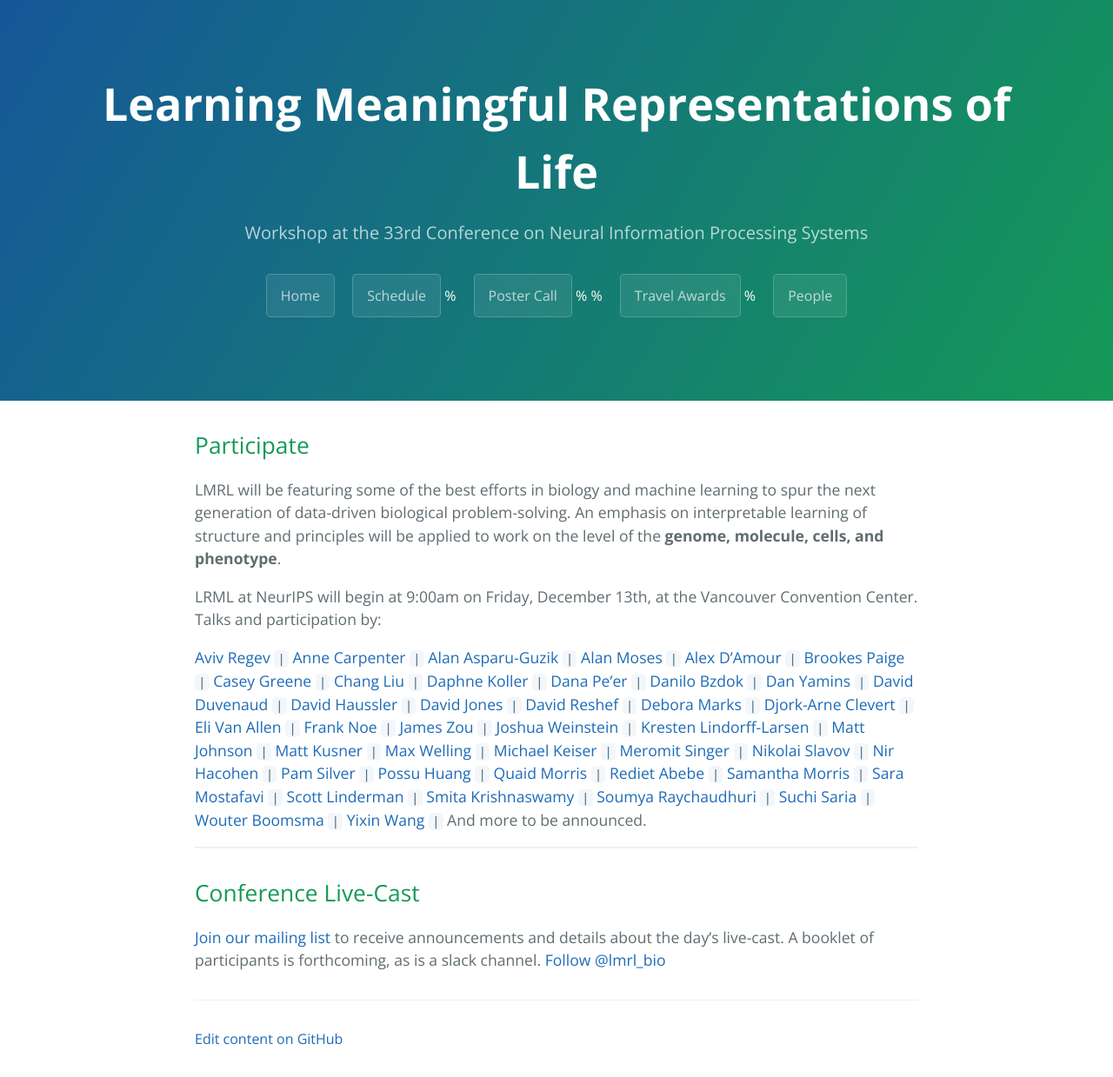
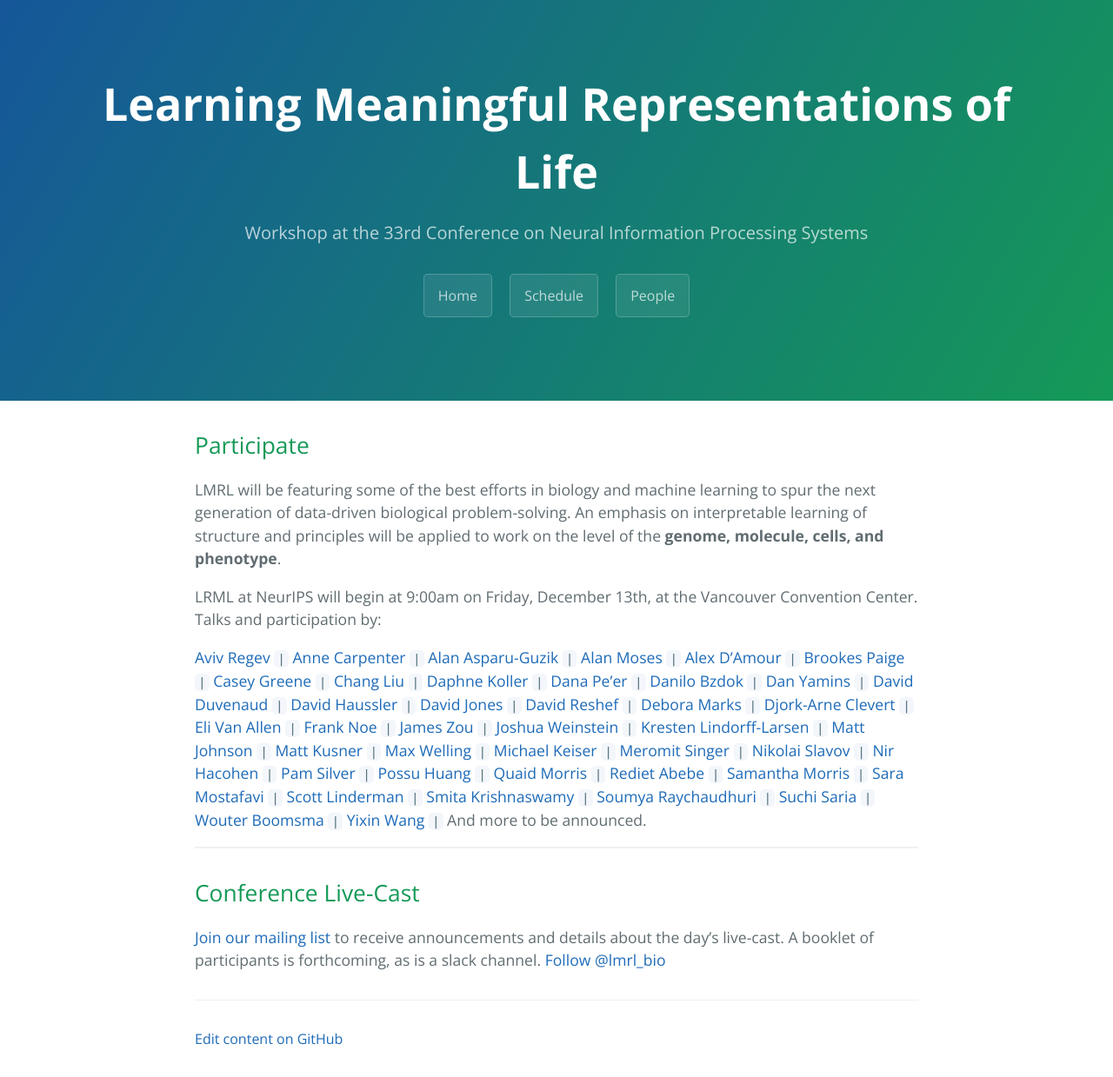
Before and after one commit to lmrl-bio/lmrl-bio.github.io, a Jekyll site: the page built from index.md, in a window 1280 px wide. Shown: the whole page at 87% size. Built offline with Jekyll 4.4.1, drawn with Linux system fonts in a browser that asks for light colours; comment, search, counter and statistics services are not loaded; our own code applies the rules of GitHub Pages for plain Markdown files.

Commit message:
Update default.html

```diff
--- a/_layouts/default.html
+++ b/_layouts/default.html
@@ -27,8 +27,6 @@
       <h2 class="project-tagline">{{ page.description | default: site.description | default: site.github.project_tagline }}</h2>
       <a href="/" class="btn">Home</a>
       <a href="/schedule" class="btn">Schedule</a>
-      % <a href="/call" class="btn">Poster Call</a> %
-      % <a href="/travel" class="btn">Travel Awards</a> %
       <a href="/people" class="btn">People</a>
     </header>
 
```
